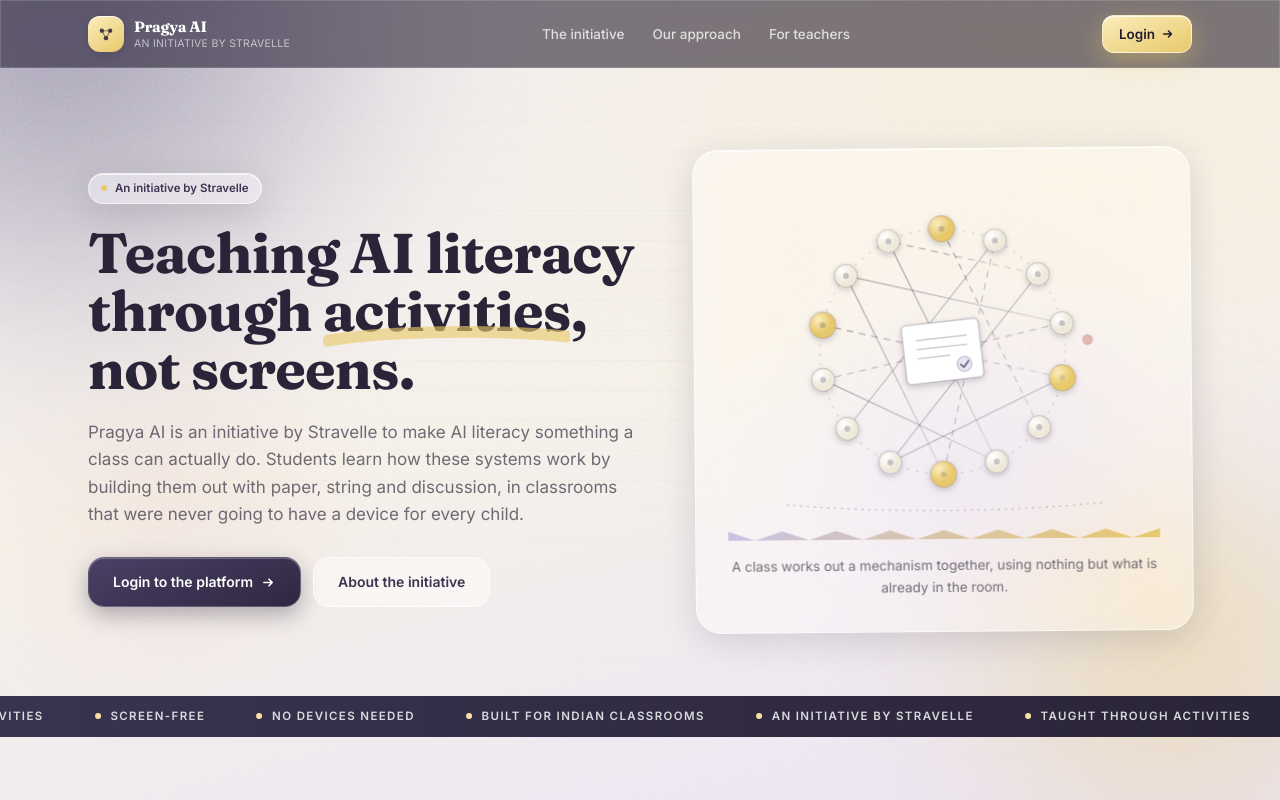
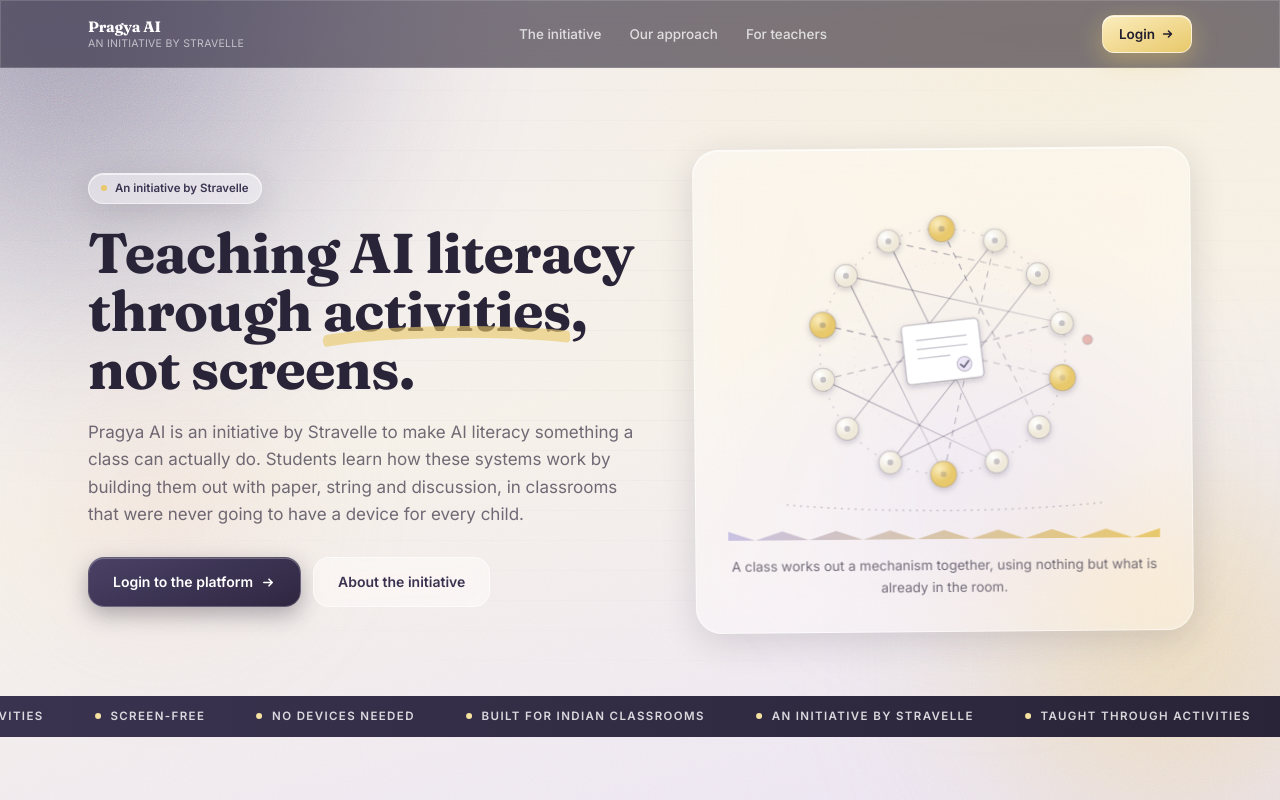
Before and after one commit to 24f2000884/Pragya.AI, a React (Vite) app: page / in a window 1280 px wide. Shown: the top 800 px of the page. Built offline with nearby package versions, Linux system fonts and the light colour scheme.

Commit message:
new homepage changes

```diff
--- a/src/HomePage.jsx
+++ b/src/HomePage.jsx
@@ -309,15 +309,6 @@
 function Mark({ light = false }) {
   return (
     <div className="flex items-center gap-2.5">
-      <div className="relative w-9 h-9 rounded-xl flex items-center justify-center overflow-hidden"
-        style={{ background: "linear-gradient(150deg,#FBEDBD,#E8C86A)", boxShadow: "inset 0 1px 0 rgba(255,255,255,.8), 0 3px 10px rgba(42,36,56,.22)" }}>
-        <svg width="20" height="20" viewBox="0 0 24 24" aria-hidden="true">
-          <circle cx="7" cy="8" r="2.6" fill="#2A2438" opacity=".85" />
-          <circle cx="17" cy="8" r="2.6" fill="#2A2438" opacity=".85" />
-          <circle cx="12" cy="17" r="2.6" fill="#2A2438" opacity=".85" />
-          <path d="M7 8h10M7 8l5 9M17 8l-5 9" stroke="#2A2438" strokeWidth="1.3" opacity=".55" fill="none" />
-        </svg>
-      </div>
       <div className="leading-tight">
         <div className="disp font-bold text-[15px]" style={{ color: light ? "#fff" : "var(--ink)" }}>Pragya AI</div>
         <div className="text-[10.5px] tracking-wide" style={{ color: light ? "rgba(255,255,255,.62)" : "var(--ink-faint)" }}>
```
